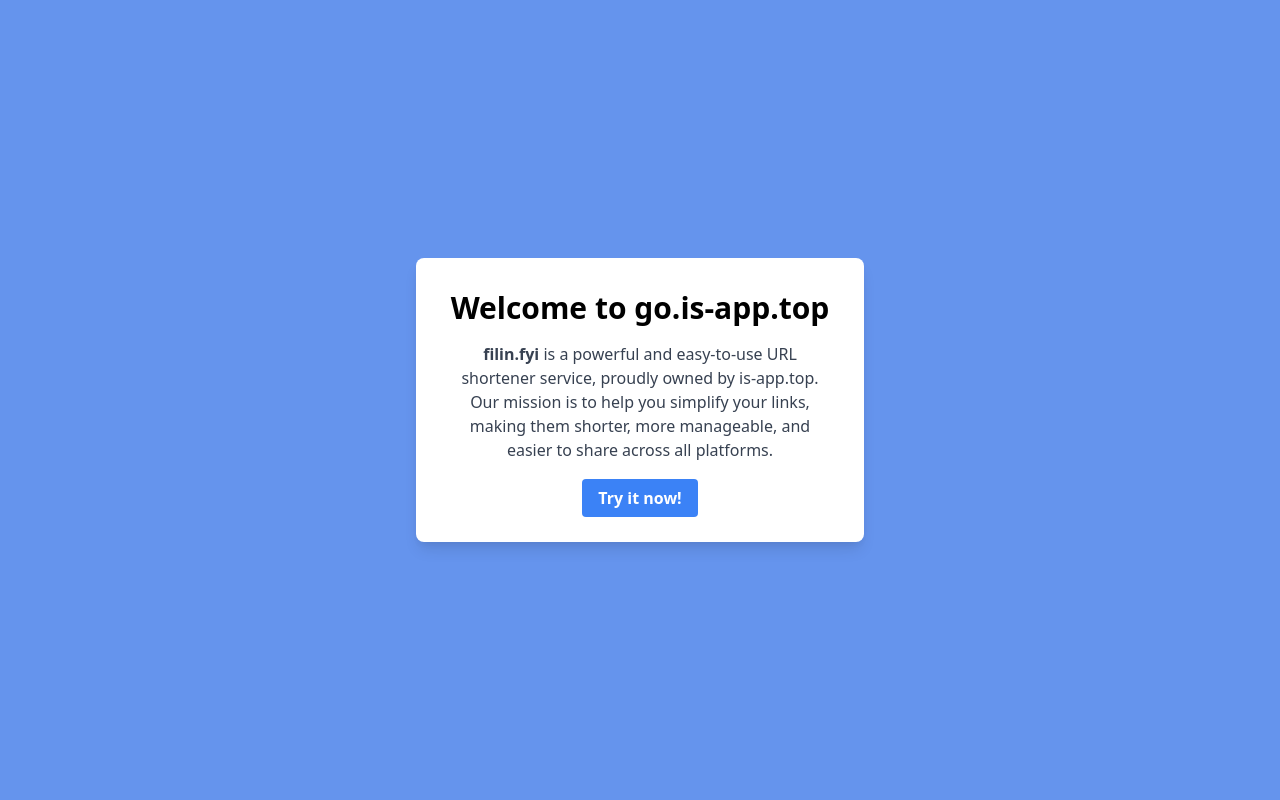
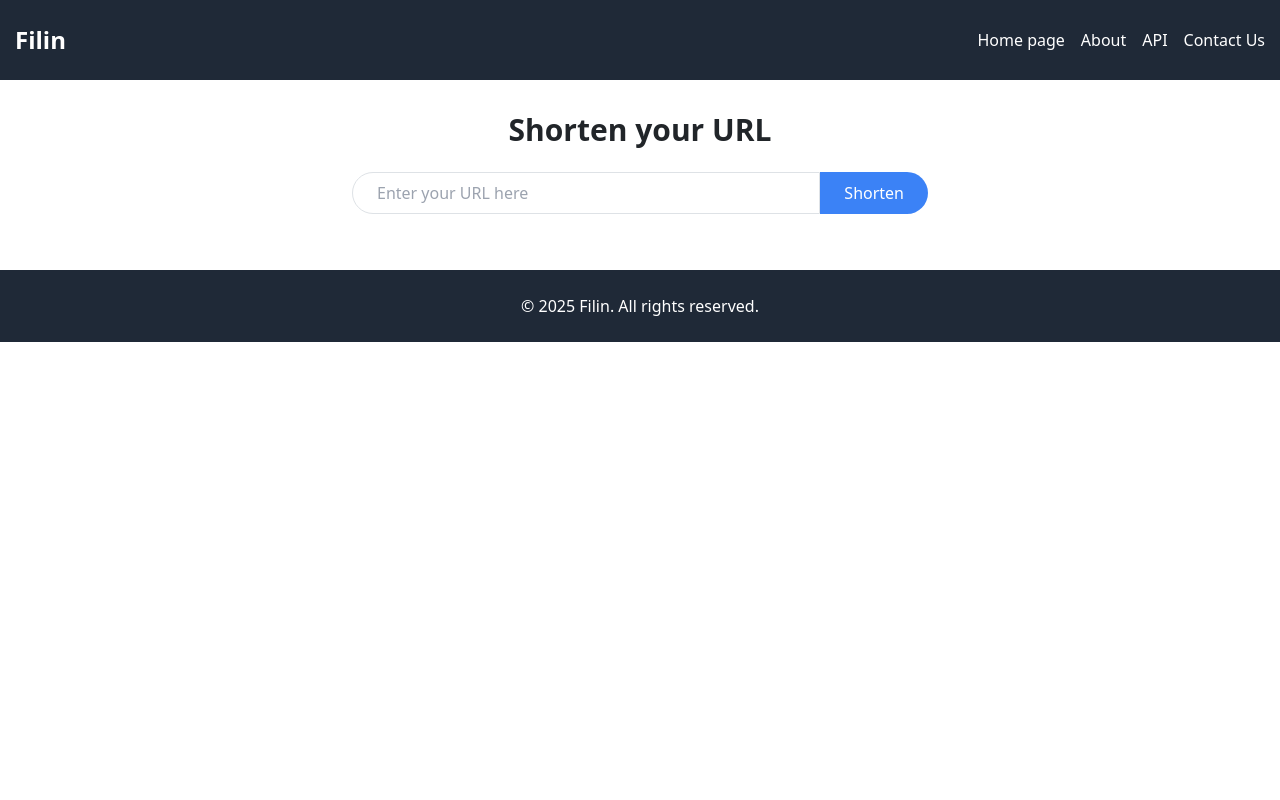
Before and after one commit to willi-felix/mira, a Flask app: page / in a window 1280 px wide. Run offline with Flask 3, Linux system fonts and the light colour scheme; some libraries are stand-ins or nearby versions.

Commit message:
Update index.html

```diff
--- a/templates/index.html
+++ b/templates/index.html
@@ -1,25 +1,47 @@
-<!DOCTYPE html>
-<html lang="en">
-<head>
-    <meta charset="UTF-8">
-    <meta name="viewport" content="width=device-width, initial-scale=1.0">
-    <title>filin.fyi - URL Shortener</title>
-    <link href="https://cdn.jsdelivr.net/npm/tailwindcss@2.2.19/dist/tailwind.min.css" rel="stylesheet">
-</head>
-<body class="container flex items-center justify-center min-h-screen">
-    <div class="bg-white p-8 rounded-lg shadow-lg max-w-md text-center">
-        <h1 class="text-3xl font-bold mb-4">Welcome to go.is-app.top</h1>
-        <p class="text-gray-700 mb-6">
-            <strong>filin.fyi</strong> is a powerful and easy-to-use URL shortener service, proudly owned by is-app.top. Our mission is to help you simplify your links, making them shorter, more manageable, and easier to share across all platforms.
-        </p>
-        <a href="#" target="_blank" class="bg-blue-500 hover:bg-blue-700 text-white font-bold py-2 px-4 rounded focus:outline-none focus:shadow-outline">
-            Try it now!
-        </a>
+{% extends "layout.html" %}
+{% block content %}
+<div class="max-w-xl mx-auto">
+  <h1 class="text-3xl font-bold text-center mb-6">Shorten your URL</h1>
+  <form id="shortenForm">
+    <div class="flex">
+      <input
+        type="text"
+        id="urlInput"
+        placeholder="Enter your URL here"
+        class="w-full px-4 py-2 border border-gray-300 rounded-l-full focus:outline-none"
+      />
+      <button type="submit" class="px-6 py-2 bg-blue-500 text-white rounded-r-full hover:bg-blue-600">
+        Shorten
+      </button>
     </div>
-    <style>
-        .container {
-            background: #6594ed;
-        }
-    </style>
-</body>
-</html>
+  </form>
+  <div id="result" class="mt-4"></div>
+</div>
+<script>
+  document.getElementById('shortenForm').addEventListener('submit', function(e) {
+    e.preventDefault();
+    const url = document.getElementById('urlInput').value;
+    const resultDiv = document.getElementById('result');
+    resultDiv.innerHTML = '';
+    fetch('/api/shorten', {
+      method: 'POST',
+      headers: {
+        'Content-Type': 'application/json',
+        'X-API-Key': 'dd789b15b75fe6b3418a0f6c6a804268'
+      },
+      body: JSON.stringify({ url: url })
+    })
+    .then(response => response.json().then(data => ({status: response.status, data: data})))
+    .then(res => {
+      if (res.status === 201) {
+        resultDiv.innerHTML = '<div class="alert alert-success">Short URL: <a href="' + res.data.short_url + '">' + res.data.short_url + '</a></div>';
+      } else {
+        resultDiv.innerHTML = '<div class="alert alert-danger">Error: ' + res.data.error + '</div>';
+      }
+    })
+    .catch(error => {
+      resultDiv.innerHTML = '<div class="alert alert-danger">An error occurred.</div>';
+    });
+  });
+</script>
+{% endblock %}
```
